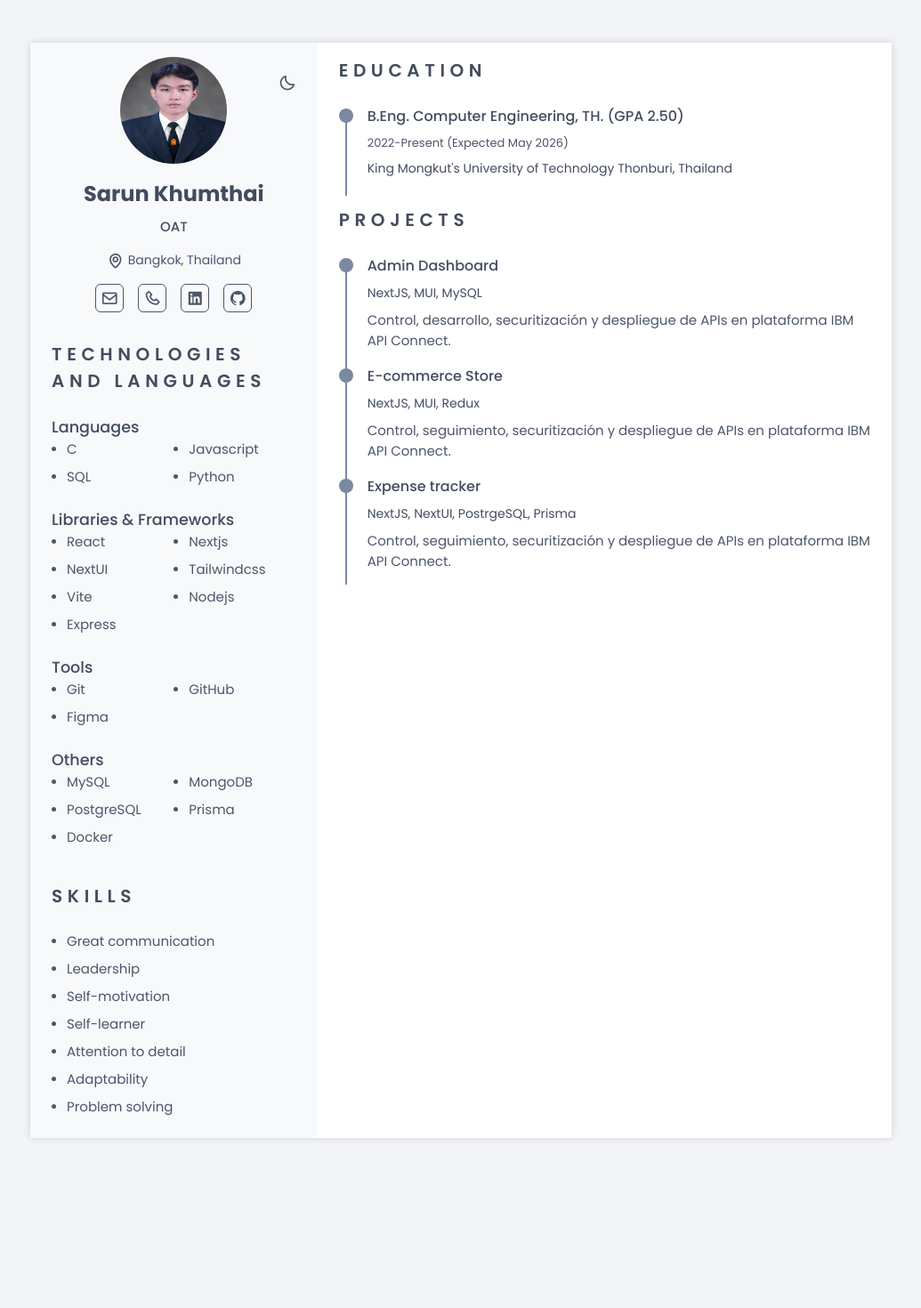
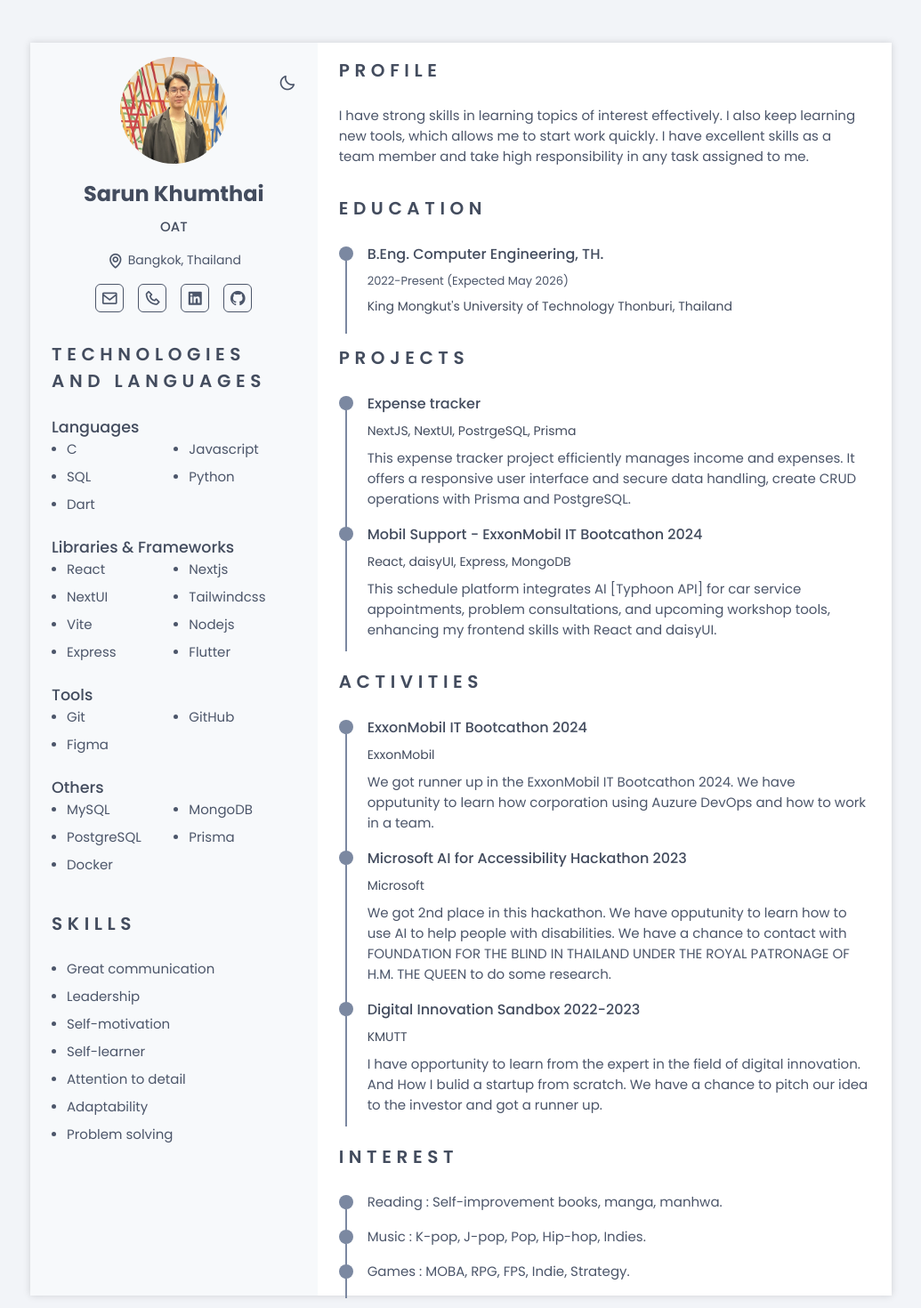
Before and after one commit to OATZYH/resume, a React (Vite) app in the folder resume/: page / in a window 1280 px wide. Shown: the top 1470 px of the page at 89% size, without its empty margins (122-1157 px from the left). Before the commit the page ends 1327 px from the top, so only its background shows below. Built offline with nearby package versions, Linux system fonts and the light colour scheme.

Commit message:
style: :art: Add activities and more infomation
wrap up everything to deploy

```diff
--- /dev/null
+++ b/resume/src/Components/Activities.jsx
@@ -0,0 +1,32 @@
+import { Description } from "./Description";
+
+export const Activities = ({activities}) => {
+  return (
+    <section className="section" id="activities">
+      <h2 className="section-title">Activities</h2>
+      <div className="bd-grid">
+        {activities.map((activity) => (
+          <Activity key={activity.company} {...activity} />
+        ))}
+      </div>
+    </section>
+  )
+}
+
+const Activity = ({ name, company, period, description }) => {
+  return (
+    <div className="experience__content">
+      <div className="experience__time">
+        <span className="experience__rounder"></span>
+        <span className="experience__line"></span>
+      </div>
+      <div className="experience__data bd-grid">
+        <h3 className="experience__title">
+          {name}
+        </h3>
+        <span className="experience__proyect">{company}</span>
+        {description.map((desc, i) => <Description key={i} desc={desc} />)}
+      </div>
+    </div>
+  );
+};
--- /dev/null
+++ b/resume/src/Components/Interest.jsx
@@ -0,0 +1,28 @@
+import { Description } from "./Description";
+
+export const Interests = ({interests}) => {
+  return (
+    <section className="section" id="interest">
+      <h2 className="section-title">Interest</h2>
+      <div className="bd-grid">
+        {interests.map((interest) => (
+          <Interest key={interest.name} {...interest} />
+        ))}
+      </div>
+    </section>
+  );
+};
+
+const Interest = ({ name, description }) => {
+  return (
+    <div className="experience__content">
+      <div className="experience__time">
+        <span className="experience__rounder"></span>
+        <span className="experience__line"></span>
+      </div>
+      <div className="experience__data bd-grid">
+        {name} : {description}
+      </div>
+    </div>
+  );
+};
--- a/resume/src/Components/Profile.jsx
+++ b/resume/src/Components/Profile.jsx
@@ -11,7 +11,6 @@ export const Profile = ({
   social,
   isMobileView,
 }) => {
-  console.log({ isMobileView })
   return (
     <section className="home section" id="home">
       <Options />
--- a/resume/src/Pages/Resume.jsx
+++ b/resume/src/Pages/Resume.jsx
@@ -8,6 +8,8 @@ import { Works } from "../Components/Works";
 import { AboutMe } from "../Components/AboutMe";
 import { Menu } from "../Components/Menu";
 import { SEO } from "../Components/SEO";
+import { Activities } from "../Components/Activities";
+import { Interests } from "../Components/Interest";
 
 import { Data as dataSchema } from "../Schemas/Data";
 import { Menu as menuSchema } from "../Schemas/Menu";
@@ -23,7 +25,7 @@ export const Resume = () => {
     return () => media.removeEventListener("change", listener);
   }, [matches]);
 
-  const { profile, aboutMe, skills, socialMedia, experience } = dataSchema;
+  const { profile, aboutMe, skills, socialMedia, experience, activities, interests } = dataSchema;
   return (
     <>
       <SEO {...profile} {...aboutMe} />
@@ -32,13 +34,15 @@ export const Resume = () => {
         <div className="resume" id="area-cv">
           <div className="resume__left">
             <Profile {...profile} {...socialMedia} isMobileView={!matches} />
-            {/* <AboutMe {...aboutMe} /> */}
             <Skills {...skills} />
           </div>
           <div className="resume__right">
             {/* <Works {...experience} /> */}
+            <AboutMe {...aboutMe} />
             <Academic {...experience} />
             <Projects {...experience} />
+            <Activities {...activities} />
+            <Interests {...interests} />
           </div>
         </div>
       </main>
--- a/resume/src/Schemas/Data.js
+++ b/resume/src/Schemas/Data.js
@@ -5,12 +5,14 @@ export const Data = {
     location: "Bangkok, Thailand",
     email: "sarun.khumthai@gmail.com",
     telephone: "0634124268",
-    image: "images/profiles.jpg",
+    image: "images/profiles2-1.jpg",
   },
   aboutMe: {
     label: "Profile",
     description:
-      "Analista Programador, capacitado para desarrollar aplicaciones informáticas en diversas tecnologías y múltiples lenguajes de programación, aplicando metodologías ágiles de desarrollo, incluyendo identificación de necesidades y diseños de sistemas basados en modelos de desarrollo.",
+      `I have strong skills in learning topics of interest effectively. I also keep learning new tools, which allows me to start work quickly.
+      I have excellent skills as a team member and take high responsibility in any task assigned to me.
+      `,
   },
   skills: {
     technicalLabel: "Technologies and Languages",
@@ -21,6 +23,7 @@ export const Data = {
         "Javascript",
         "SQL",
         "Python",
+        "Dart",
         // "Typescript",
         // "Golang",
       ],
@@ -32,6 +35,7 @@ export const Data = {
         "Vite",
         "Nodejs",
         "Express",
+        "Flutter",
       ],
       Tools: [
         "Git",
@@ -97,45 +101,79 @@ export const Data = {
     ],
     academic: [
       {
-        career: "B.Eng. Computer Engineering, TH. (GPA 2.50)",
+        career: "B.Eng. Computer Engineering, TH.",
         date: "2022-Present (Expected May 2026)",
         institution: "King Mongkut's University of Technology Thonburi, Thailand",
       },
     ],
     projects: [
-      {
-        name: "Admin Dashboard",
-        company: "Banco de Chile",
-        period: "Nov. 2019 - Ene. 2020",
-        stack:"NextJS, MUI, MySQL",
-        description: [
-          "Control, desarrollo, securitización y despliegue de APIs en plataforma IBM API Connect.",
-        ],
-      },
-      {
-        name: "E-commerce Store",
-        company: "Banco de Chile",
-        period: "Nov. 2019 - Ene. 2020",
-        stack:"NextJS, MUI, Redux",
-        description: [
-          "Control, seguimiento, securitización y despliegue de APIs en plataforma IBM API Connect.",
-        ],
-      },
+      // {
+      //   name: "Admin Dashboard",
+      //   company: "Banco de Chile",
+      //   period: "Nov. 2019 - Ene. 2020",
+      //   stack:"NextJS, MUI, MySQL",
+      //   description: [
+      //     "Control, desarrollo, securitización y despliegue de APIs en plataforma IBM API Connect.",
+      //   ],
+      // },
+      // {
+      //   name: "E-commerce Store",
+      //   company: "Banco de Chile",
+      //   period: "Nov. 2019 - Ene. 2020",
+      //   stack:"NextJS, MUI, Redux",
+      //   description: [
+      //     "Control, seguimiento, securitización y despliegue de APIs en plataforma IBM API Connect.",
+      //   ],
+      // },
       {
         name: "Expense tracker",
         company: "Banco de Chile",
         period: "Nov. 2019 - Ene. 2020",
         stack:"NextJS, NextUI, PostrgeSQL, Prisma",
         description: [
-          "Control, seguimiento, securitización y despliegue de APIs en plataforma IBM API Connect.",
+          `This expense tracker project efficiently manages income and expenses.
+          It offers a responsive user interface and secure data handling, create CRUD operations with Prisma and PostgreSQL.`,
         ],
       },
+      {
+        name: "Mobil Support - ExxonMobil IT Bootcathon 2024",
+        company: "Banco de Chile",
+        period: "Nov. 2019 - Ene. 2020",
+        stack:"React, daisyUI, Express, MongoDB",
+        description: [
+          "This schedule platform integrates AI [Typhoon API] for car service appointments, problem consultations, and upcoming workshop tools, enhancing my frontend skills with React and daisyUI.",
+        ],
+      },
+
     ],
   },
   activities: {
     label: "Activities",
     activities: [
-
+     {
+      name: "ExxonMobil IT Bootcathon 2024",
+      company: "ExxonMobil",
+      period: "Nov. 2019 - Ene. 2020",
+      description: [
+        "We got runner up in the ExxonMobil IT Bootcathon 2024. We have opputunity to learn how corporation using Auzure DevOps and how to work in a team.",
+      ],
+     },
+     {
+      name: "Microsoft AI for Accessibility Hackathon 2023",
+      company: "Microsoft",
+      period: "Nov. 2019 - Ene. 2020",
+      description: [
+        "We got 2nd place in this hackathon. We have opputunity to learn how to use AI to help people with disabilities. We have a chance to contact with FOUNDATION FOR THE BLIND IN THAILAND UNDER THE ROYAL PATRONAGE OF H.M. THE QUEEN to do some research.",
+      ],
+     },
+      {
+        name: "Digital Innovation Sandbox 2022-2023",
+        company: "KMUTT",
+        period: "Nov. 2019 - Ene. 2020",
+        description: [
+          "I have opportunity to learn from the expert in the field of digital innovation. And How I bulid a startup from scratch. We have a chance to pitch our idea to the investor and got a runner up.",
+        ],
+      },
     ],
   },
   certifications: {
@@ -144,10 +182,23 @@ export const Data = {
 
     ],
   },
-  interest : {
+  interests : {
     label: "Interest",
-    interest: [
+    interests: [
+      {
+        name: "Reading",
+        description: "Self-improvement books, manga, manhwa.",
 
+      },
+      {
+        name: "Music",
+        description: "K-pop, J-pop, Pop, Hip-hop, Indies.",
+
+      },
+      {
+        name: "Games",
+        description: "MOBA, RPG, FPS, Indie, Strategy.",
+      }
     ],
   },
 };
--- a/resume/src/index.css
+++ b/resume/src/index.css
@@ -237,6 +237,7 @@ body.dark-theme {
   height: 120px;
   border-radius: 50%;
   justify-self: center;
+  object-fit: cover;
   margin-bottom: var(--mb-1);
   aspect-ratio: 1/1;
 }
```
Also changed, not shown: resume/public/images/profiles2-1.jpg (added).
